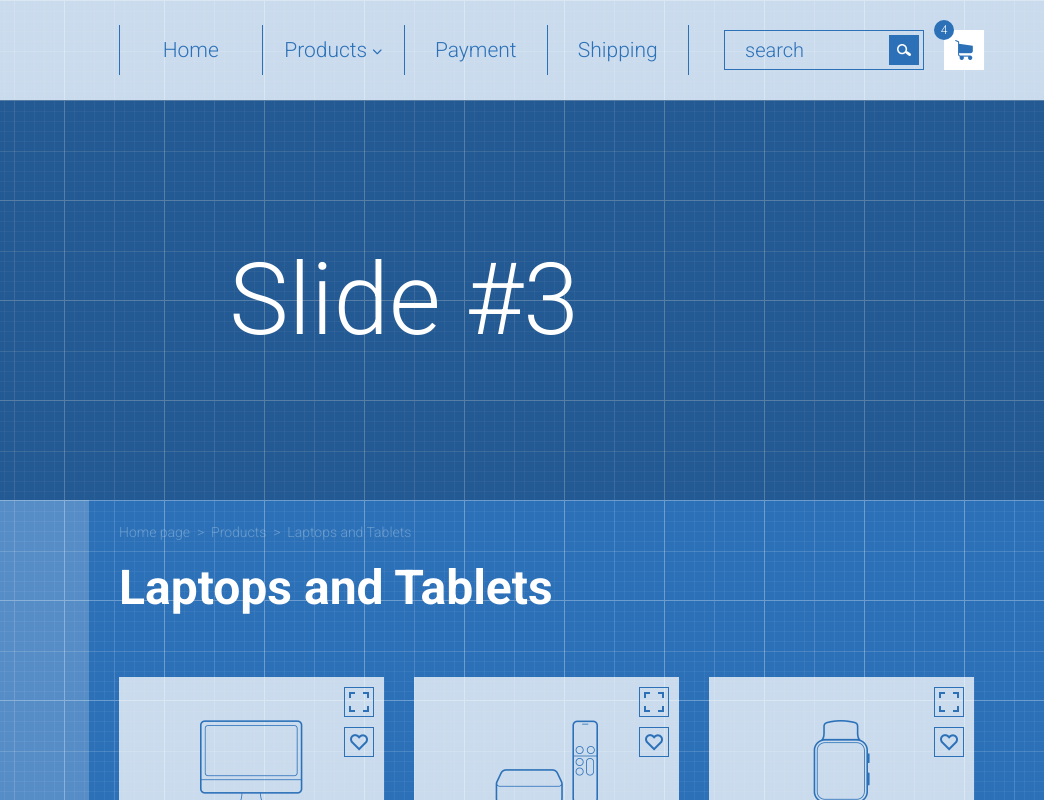
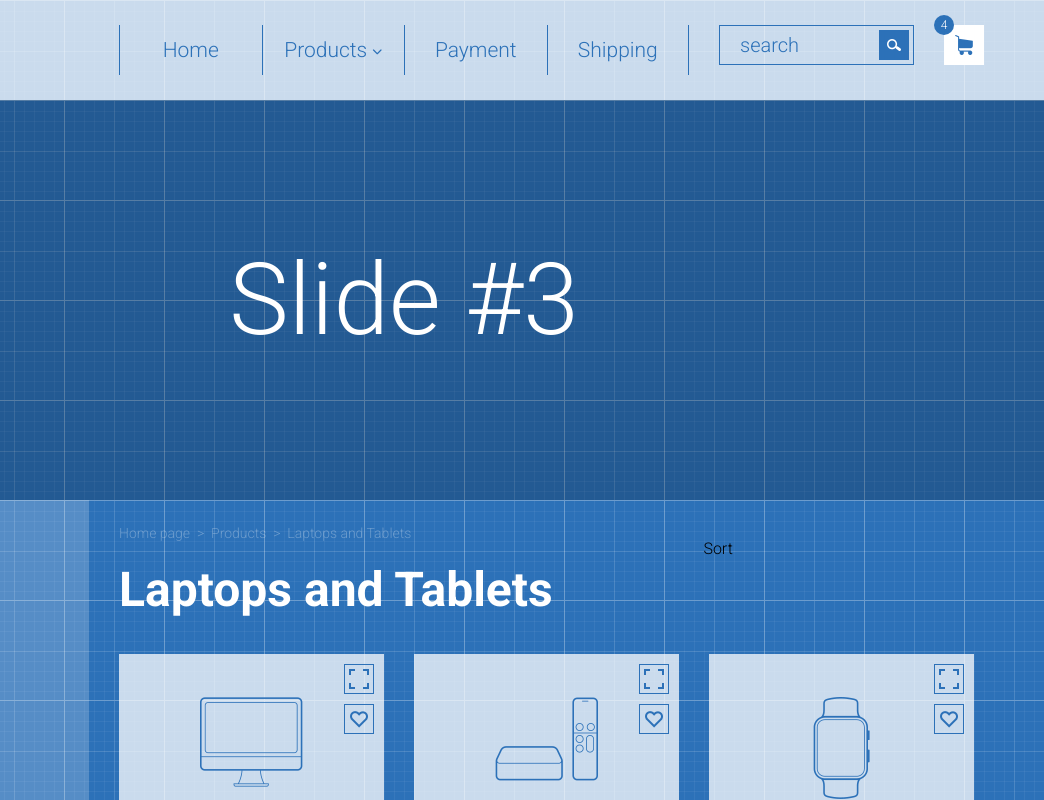
Before and after one commit to nazarenko-by/Shop-project, a plain HTML site: page index.html in a window 1280 px wide. Shown: the top 800 px of the page, 236-1280 px from the left. Drawn offline with Linux system fonts and the light colour scheme.

Commit message:
edit position

```diff
--- a/index.html
+++ b/index.html
@@ -50,12 +50,16 @@
                     </nav>
                 </div>
                 <div class="col-md-3">
-                    <div class="case">
-                        <div class="search">
-                            <input type="text" placeholder="search">
-                            <div class="search_btn"></div>
+                    <div class="row">
+                        <div class="col-md-9">
+                            <form action="" class="search">
+                                <input type="text" placeholder="search">
+                                <div class="search_btn"></div>
+                            </form>
                         </div>
-                        <div class="case_btn"><span class="round">4</span></div>
+                        <div class="col-md-3">
+                            <div class="case_btn"><span class="round">4</span></div>
+                        </div>
                     </div>
                 </div>
             </div>
@@ -73,13 +77,21 @@
                         <ul>
                             <li><a href="#">Home page</a></li>
                             <li><a href="#">Products</a></li>
-                            <li><a href="#">Laptops and Tablets</a></li>
+                            <li><span>Laptops and Tablets</span></li>
                         </ul>
                     </div>
-                    <div class="page-name">
-                        <p>Laptops and Tablets</p>
+                    <div class="row">
+                    <div class="col-md-8">
+                            <div class="page-name">
+                                <p>Laptops and Tablets</p>
+                        </div>
+
                     </div>
-                    <div class="row-products">
+                    <div class="col-md-4">
+                        <div class="row">Sort</div>
+                        </div>
+                    </div>
+                    <div class="row">
                         <div class="product">
                             <div class="image">
                                 <img src="images/icon (17).png" alt="">
@@ -230,7 +242,7 @@
                                 <div class="character"><span>Screen size: </span>7 inches</div>
                                 <div class="character"><span>RAM: </span>1 GB</div>
                                 <div class="price">$399<span> 50</span></div>
-                                <div class="details">More Details</div>
+                                <div class="button">More Details</div>
                                 <div class="add-to-cart">Add to cart <img src="images/icon (2).png" alt=""></div>
                             </div>
                         </div>
--- a/style.css
+++ b/style.css
@@ -40,8 +40,16 @@ body {
     width: 25%;
 }
 
+.col-md-4 {
+    width: 33.3%;
+}
+
 .col-md-6 {
     width: 50%;
+}
+
+.col-md-8 {
+    width: 66.6%;
 }
 
 .col-md-9 {
@@ -99,21 +107,26 @@ body {
 }
 
 .search {
-    width: 200px;
     border: 1px solid #2c71b8;
 }
 
+.search::after{
+    content: "";
+    display: block;
+    clear: both;
+}
+
 .search input {
-    width: 150px;
+    width: 155px;
     height: 38px;
     line-height: 38px;
-    margin-left: 10px;
     font-size: 20px;
     color: #2c71b8;
     font-family: inherit;
     line-height: 30px;
     background-color: inherit;
-    padding-left: 10px;
+    padding-left: 20px;
+    float: left;
 }
 
 .search input::placeholder {
@@ -128,6 +141,7 @@ body {
     height: 30px;
     width: 30px;
     margin: 4px;
+    float: left;
 }
 
 .case_btn {
@@ -137,7 +151,6 @@ body {
     background-color: white;
     height: 40px;
     width: 40px;
-    margin-left: 20px;
     position: relative;
 }
 
@@ -212,34 +225,38 @@ body {
     background-color: rgba(255, 255, 255, 0.2);
 }
 
-.row-product::after {
+.page-map {
+    margin-top: 25px;
+}
+
+.page-map ul::after {
     content: "";
     display: block;
     clear: both;
 }
 
-.page-map {
-    margin-top: 25px;
+.page-map li{
+    float: left;
 }
 
-.page-map::after {
-    content: "";
-    display: block;
-    clear: both;
-}
-
-.page-map a {
-    float: left;
+.page-map a{
     text-decoration: none;
     color: rgba(255, 255, 255, 0.3);
     font-size: 14px;
 }
 
-.page-map a::after {
-    content: " \00a0> \00a0";
+.page-map span{
+    color: rgba(255, 255, 255, 0.3);
+    font-size: 14px;
 }
 
-.page-map li:last-child a:after {
+.page-map li::after {
+    content: " \00a0> \00a0";
+    color: rgba(255, 255, 255, 0.3);
+    font-size: 14px;
+}
+
+.page-map li:last-child::after {
     content: '';
 }
 
```
